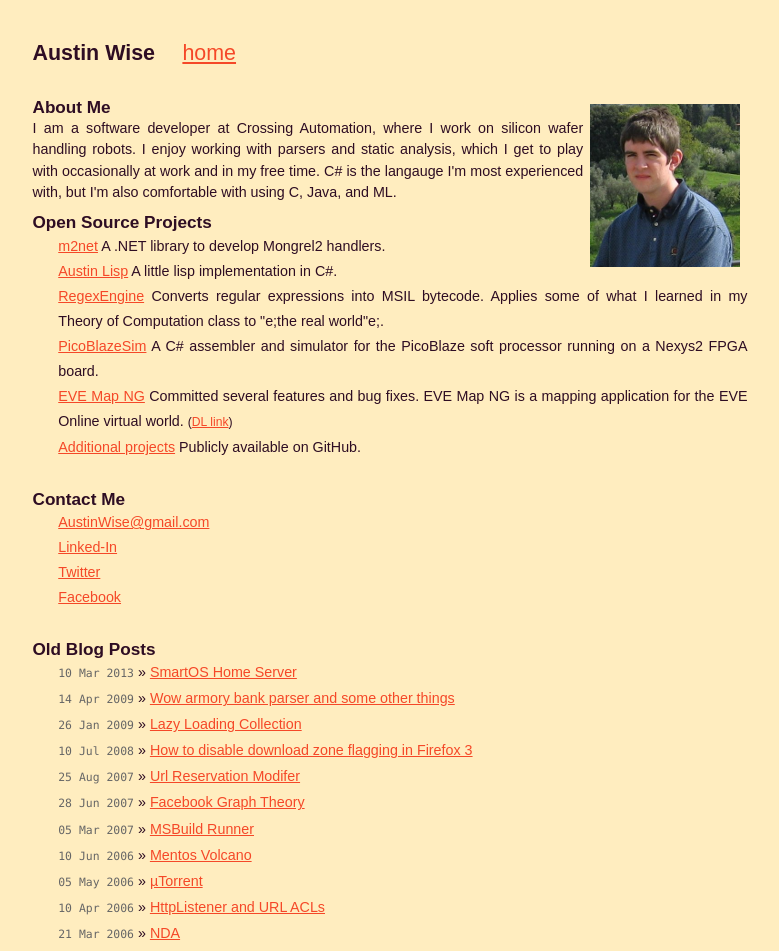
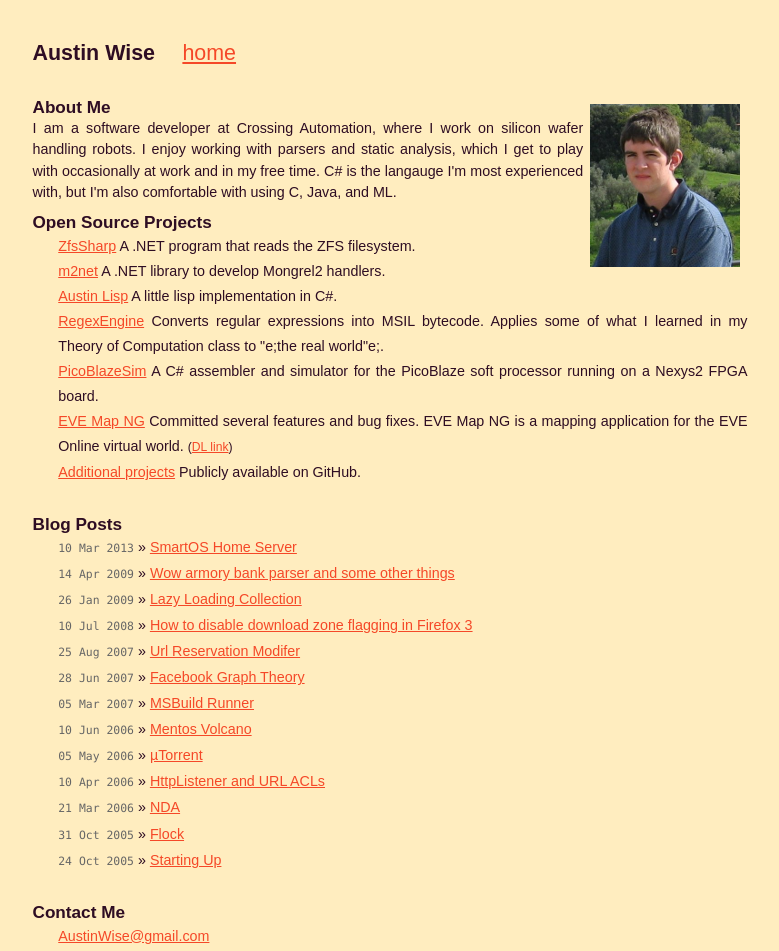
Before and after one commit to AustinWise/austinwise.github.com, a Jekyll site: the page built from index.html, in a window 1280 px wide. Shown: the top 951 px of the page, without its empty margins (250-1029 px from the left). Built offline with Jekyll 4.4.1, drawn with Linux system fonts in a browser that asks for light colours; nearby versions of some CDN libraries; Markdown is read by kramdown in place of the engine named in the settings; some of the changed text lies outside the part shown.

Commit message:
Updated index to link to new project and not call blog posts old.

```diff
--- a/index.html
+++ b/index.html
@@ -14,12 +14,20 @@ title: Home
 
 <h2>Open Source Projects</h2>
 <ul class="posts">
+	<li><a href="https://github.com/AustinWise/ZfsSharp/"> ZfsSharp</a> A .NET program that reads the ZFS filesystem.</li>
 	<li><a href="https://github.com/AustinWise/m2net">m2net</a> A .NET library to develop Mongrel2 handlers.</li>
 	<li><a href="https://github.com/AustinWise/AustinLisp">Austin Lisp</a> A little lisp implementation in C#.</li>
 	<li><a href="https://github.com/AustinWise/RegexEngine">RegexEngine</a> Converts regular expressions into MSIL bytecode.  Applies some of what I learned in my Theory of Computation class to &quote;the real world&quote;.</li>
 	<li><a href="https://github.com/AustinWise/PicoblazeSim">PicoBlazeSim</a> A C# assembler and simulator for the PicoBlaze soft processor running on a Nexys2 FPGA board.</li>
 	<li><a href="http://code.google.com/u/AustinWise/updates">EVE Map NG</a> Committed several features and bug fixes. EVE Map NG is a mapping application for the EVE Online virtual world. <small>(<a href="http://dl.eve-files.com/media/1006/GTS_1.1.535.zip">DL link</a>)</small></li>
 	<li><a href="http://github.com/AustinWise/">Additional projects</a> Publicly available on GitHub.</li>
+</ul>
+
+<h2>Blog Posts</h2>
+<ul class="posts">
+	{% for post in site.posts %}
+		<li><span>{{ post.date | date_to_string }}</span> &raquo; <a href="{{ post.url }}">{{ post.title }}</a></li>
+	{% endfor %}
 </ul>
 
 <h2>Contact Me</h2>
@@ -30,11 +38,4 @@ title: Home
 	<li><a rel="me" href="http://www.facebook.com/austin.wise">Facebook</a></li>
 </ul>
 
-<h2>Old Blog Posts</h2>
-<ul class="posts">
-	{% for post in site.posts %}
-		<li><span>{{ post.date | date_to_string }}</span> &raquo; <a href="{{ post.url }}">{{ post.title }}</a></li>
-	{% endfor %}
-</ul>
-
 <a href="http://feeds.feedburner.com/awise"><img src="http://www.feedburner.com/fb/images/pub/feed-icon32x32.png"></a>
```
